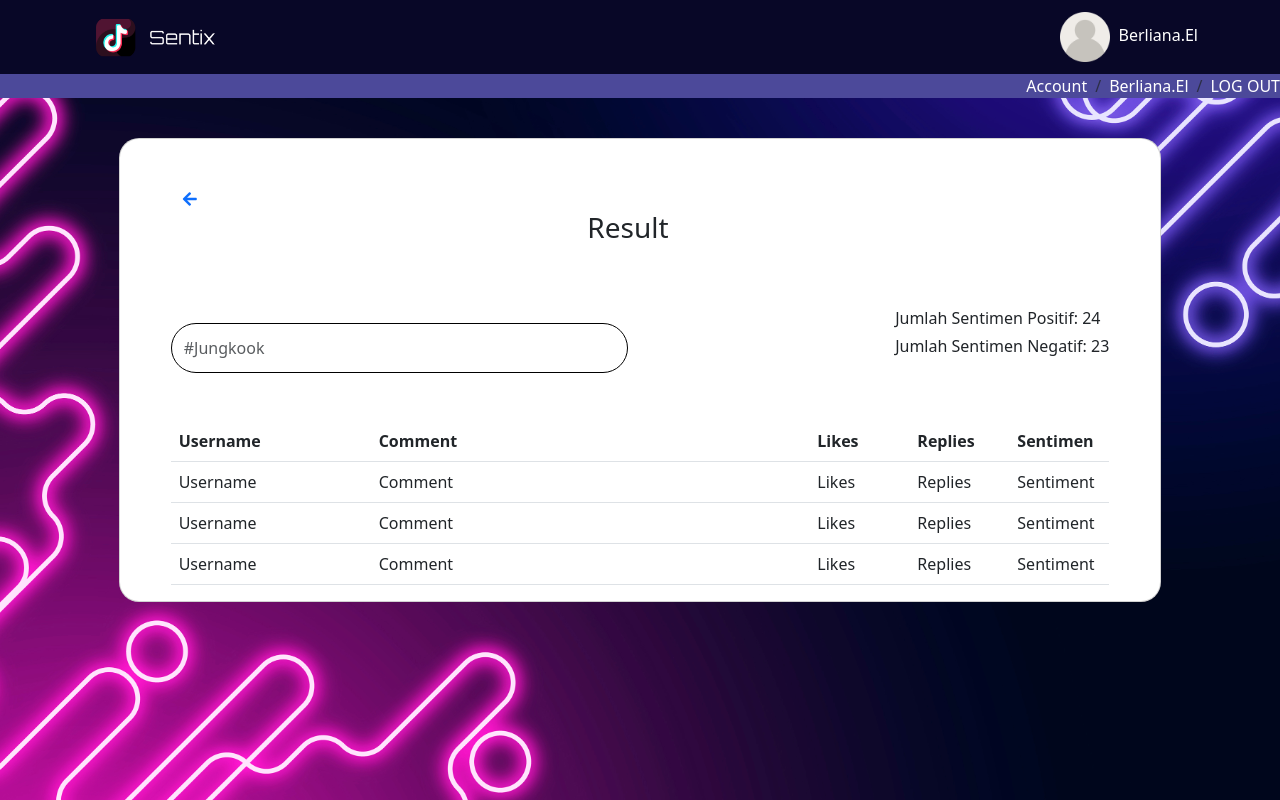
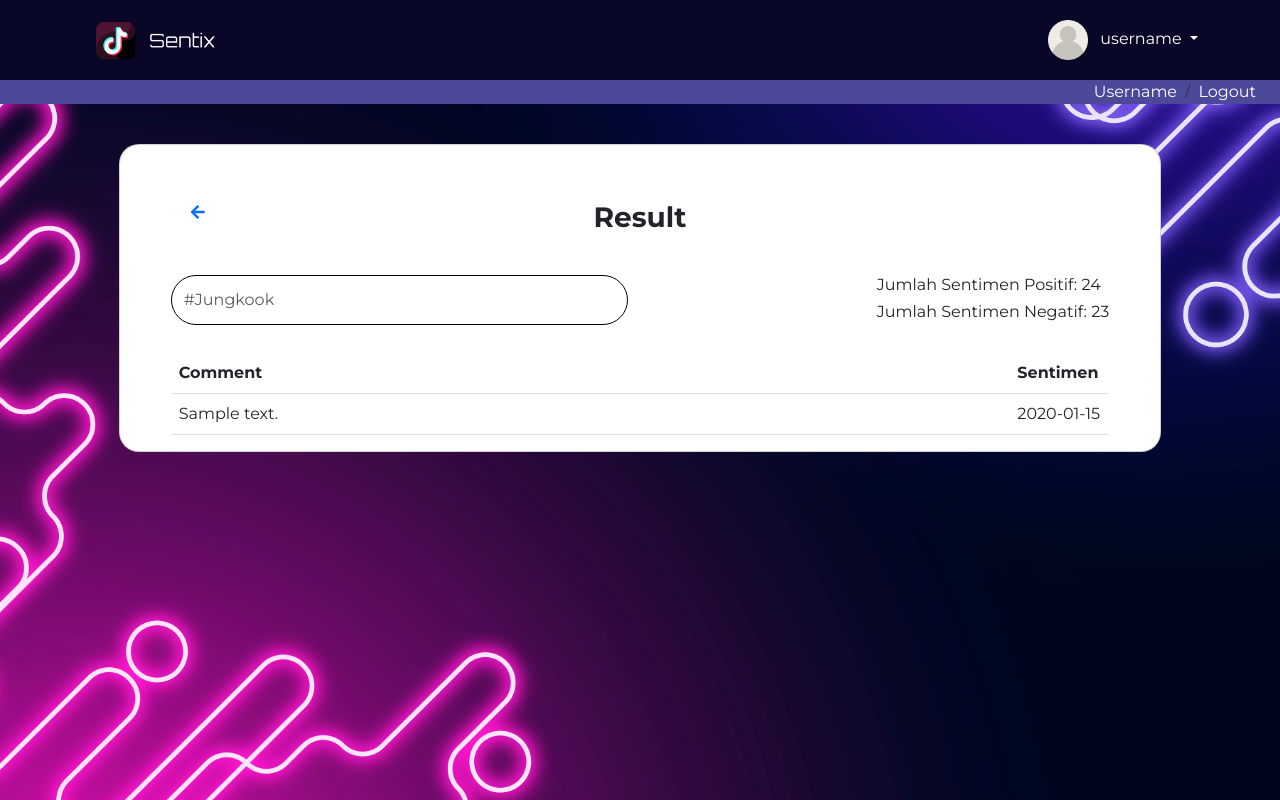
Before and after one commit to farizibnu/sentix, a Flask app: page /result in a window 1280 px wide. Run offline with Flask 3, Linux system fonts and the light colour scheme; a database or web service that is not in the repository returns one stand-in record (values such as "Sample title"); some libraries are stand-ins or nearby versions.

Commit message:
update result and search

```diff
--- a/app.py
+++ b/app.py
@@ -77,16 +77,20 @@ def search():
     return render_template("hashtag-search.html", search_results=search_results)
 
 
-@app.route("/result", methods=["GET", "POST"])
+@app.route('/result', methods=['GET', 'POST'])
 def result():
-    # Process the search form data here
-    # You can access form data like this: request.form['your_input_field_name']
-    # Implement your search logic here
+    # Hardcoded postId for demonstration purposes
+    postId_to_display = '7293132261325540614'
 
-    # For demonstration purposes, let's pass a sample result to the template
-    result = [{"username": "Sample User"}]
+    # Fetch comments for the specified postId
+    result = mongo.db.comments.find_one({'postId': postId_to_display})
 
-    return render_template("result.html", result=result)
+    if result:
+        comments = result.get('comments', [])
+        return render_template('result.html', comments=comments)
+
+    flash(f'No comments found for postId {postId_to_display}', 'info')
+    return render_template('result.html', comments=[])
 
 
 if __name__ == "__main__":
--- a/static/style.css
+++ b/static/style.css
@@ -1,5 +1,8 @@
+
+
 html,
 body {
+    font-family: 'Montserrat', sans-serif;
     height: 100%
 }
 
@@ -48,6 +51,7 @@ a:hover {
     top: 0;
     background-color: #080727;
     z-index: 1000;
+    height: 80px;
 }
 
 .ac {
@@ -98,6 +102,10 @@ form>* {
 #logo {
     height: 50px;
     width: auto;
+}
+
+#user-logo {
+    height: 40px;
 }
 
 #tiktoklogo {
@@ -158,3 +166,7 @@ form>* {
 .sentimentTable {
     width: 100px;
 }
+
+.text-bold {
+    font-weight: 700;
+}
--- a/templates/result.html
+++ b/templates/result.html
@@ -10,6 +10,9 @@
     <link rel="stylesheet" href="{{ url_for('static', filename='style.css') }}">
     <!-- Add this link to include Font Awesome -->
     <link rel="stylesheet" href="https://cdnjs.cloudflare.com/ajax/libs/font-awesome/5.15.3/css/all.min.css">
+    <link rel="preconnect" href="https://fonts.googleapis.com">
+    <link rel="preconnect" href="https://fonts.gstatic.com" crossorigin>
+    <link href="https://fonts.googleapis.com/css2?family=Montserrat:wght@400;600;700&display=swap" rel="stylesheet">
 </head>
 
 <body>
@@ -18,27 +21,37 @@
             <div>
                 <img class="m-1" id="logo" src="{{ url_for('static', filename='img/logo.png') }}" alt="Logo">
             </div>
-            <button class="navbar-toggler" type="button" data-bs-toggle="collapse" data-bs-target="#navbarSupportedContent" aria-controls="navbarSupportedContent" aria-expanded="false" aria-label="Toggle navigation">
+            <button class="navbar-toggler" type="button" data-bs-toggle="collapse"
+                data-bs-target="#navbarSupportedContent" aria-controls="navbarSupportedContent" aria-expanded="false"
+                aria-label="Toggle navigation">
                 <span class="navbar-toggler-icon"></span>
             </button>
             <div class="" id="">
                 <ul class="navbar-nav ms-auto">
                     <li class="nav-item">
-                        <a href="#"  style="color: white; text-decoration: none; border-bottom: 1px solid transparent;">
-                            <img class="m-1" id="logo" src="{{ url_for('static', filename='img/user.png') }}" alt="Logo">
-                            Berliana.El
+                        <div class="dropdown">
+                            <a href="#" data-bs-toggle="dropdown" type="button" aria-expanded="false" class="dropdown-toggle"
+                                style="color: white; text-decoration: none; border-bottom: 1px solid transparent;">
+                                <img class="m-1 pe-1 " id="user-logo"
+                                    src="{{ url_for('static', filename='img/user.png') }}" alt="Logo">
+                                username
                             </a>
+                            <ul class="dropdown-menu">
+                                <li>
+                                    <a class="dropdown-item" href="#" style="color: white; ">Logout</a>
+                                </li>
+                              </ul>
+                        </div>
                     </li>
                 </ul>
             </div>
         </div>
     </nav>
     <nav aria-label="breadcrumb" class="ml-auto">
-        <ul class="breadcrumb justify-content-end " style=" background-color: #4c499a;">
-            <li class="breadcrumb-item active" aria-current="page" style="color: white;">Account</li>
-            <li class="breadcrumb-item active" aria-current="page" style="color: white;">Berliana.El</li>
+        <ul class="breadcrumb justify-content-end pe-4" style=" background-color: #4c499a;">
+            <li class="breadcrumb-item active" aria-current="page" style="color: white;">Username</li>
             <li class="breadcrumb-item" aria-current="page">
-                <a href="#" style="color: white; ">LOG OUT</a>
+                <a href="#" style="color: white; ">Logout</a>
             </li>
         </ul>
     </nav>
@@ -51,28 +64,32 @@
                         <div id="searchHashtag" class="col-lg-12 c2 px-5 pt-5">
                             <div class="container">
                                 <div class="row justify-content-left">
-                                    <div class="col-md-1">
+                                    <div class="d-flex">
+                                        <div class="p-2 col-md-1">
                                             <a href="{{ url_for('search') }}" class="">
                                                 <i class="fas fa-arrow-left"></i>
                                             </a>
                                         </div>
-                                    <div class="row justify-content-center">
+                                        <div class="p-2 row justify-content-center flex-grow-1">
                                             <div class="col-md-5 text-center">
-                                            <h3 class="font-weight-bold">Result</h3>
+                                                <h3 class="text-bold">Result</h3>
                                             </div>
+                                        </div>
+                                        <div class="p-2 col-md-1"></div>
                                     </div>
                                 </div>
                             </div>
                             <div class="row">
                                 <div class="col-md-6">
-                                    <form id="searchForm" action="/result" method="post" class="text-center mb-5">
+                                    <form id="searchForm" action="/result" method="post" class="text-center my-4">
                                         <div class="input-group">
-                                            <input type="text" class="form-control search-form" placeholder="#Jungkook" />
+                                            <input type="text" class="form-control search-form"
+                                                placeholder="#Jungkook" />
                                         </div>
                                     </form>
                                 </div>
                                 <div class="col-md-6 d-flex justify-content-end align-items-center">
-                                    <div>
+                                    <div class="my-4">
                                         <h6 class="mb-2">Jumlah Sentimen Positif: 24 {{ positive_sentiments }}</h6>
                                         <h6>Jumlah Sentimen Negatif: 23 {{ negative_sentiments }}</h6>
                                     </div>
@@ -81,36 +98,20 @@
                             <table class="table">
                                 <thead>
                                     <tr>
-                                        <th class="usernameTable" scope="col">Username</th>
+                                        <!-- <th class="usernameTable" scope="col">Username</th> -->
                                         <th scope="col">Comment</th>
-                                        <th class="likesTable" scope="col">Likes</th>
-                                        <th class="repliesTable" scope="col">Replies</th>
+                                        <!-- <th class="likesTable" scope="col">Likes</th>
+                                        <th class="repliesTable" scope="col">Replies</th> -->
                                         <th class="sentimentTable" scope="col">Sentimen</th>
                                     </tr>
                                 </thead>
                                 <tbody>
-                                    <!-- Contoh Data -->
+                                    {% for comment in comments %}
                                     <tr>
-                                        <td>Username</td>
-                                        <td>Comment</td>
-                                        <td>Likes</td>
-                                        <td>Replies</td>
-                                        <td>Sentiment</td>
+                                        <td>{{ comment.text }}</td>
+                                        <td>{{ comment.sentiment }}</td>
                                     </tr>
-                                    <tr>
-                                        <td>Username</td>
-                                        <td>Comment</td>
-                                        <td>Likes</td>
-                                        <td>Replies</td>
-                                        <td>Sentiment</td>
-                                    </tr>
-                                    <tr>
-                                        <td>Username</td>
-                                        <td>Comment</td>
-                                        <td>Likes</td>
-                                        <td>Replies</td>
-                                        <td>Sentiment</td>
-                                    </tr>
+                                    {% endfor %}
                                 </tbody>
                             </table>
                         </div>
@@ -121,12 +122,10 @@
             </div>
         </div>
     </div>
-    <script>
 
-    </script>
     <!-- Include Bootstrap JavaScript and Popper.js from CDNs if needed -->
-    <!-- <script src="https://cdn.jsdelivr.net/npm/bootstrap@5.3.0/dist/js/bootstrap.min.js"></script> -->
-    <!-- <script src="https://cdn.jsdelivr.net/npm/popper.js@2.11.6/dist/umd/popper.min.js"></script> -->
+    <script src="https://cdn.jsdelivr.net/npm/popper.js@2.11.6/dist/umd/popper.min.js"></script>
+    <script src="https://cdn.jsdelivr.net/npm/bootstrap@5.3.0/dist/js/bootstrap.min.js"></script>
 </body>
 
 </html>
```
Also changed, not shown: templates/hashtag-search.html (+6 -3 lines). Lines whose indentation alone changed are shown as unchanged.
